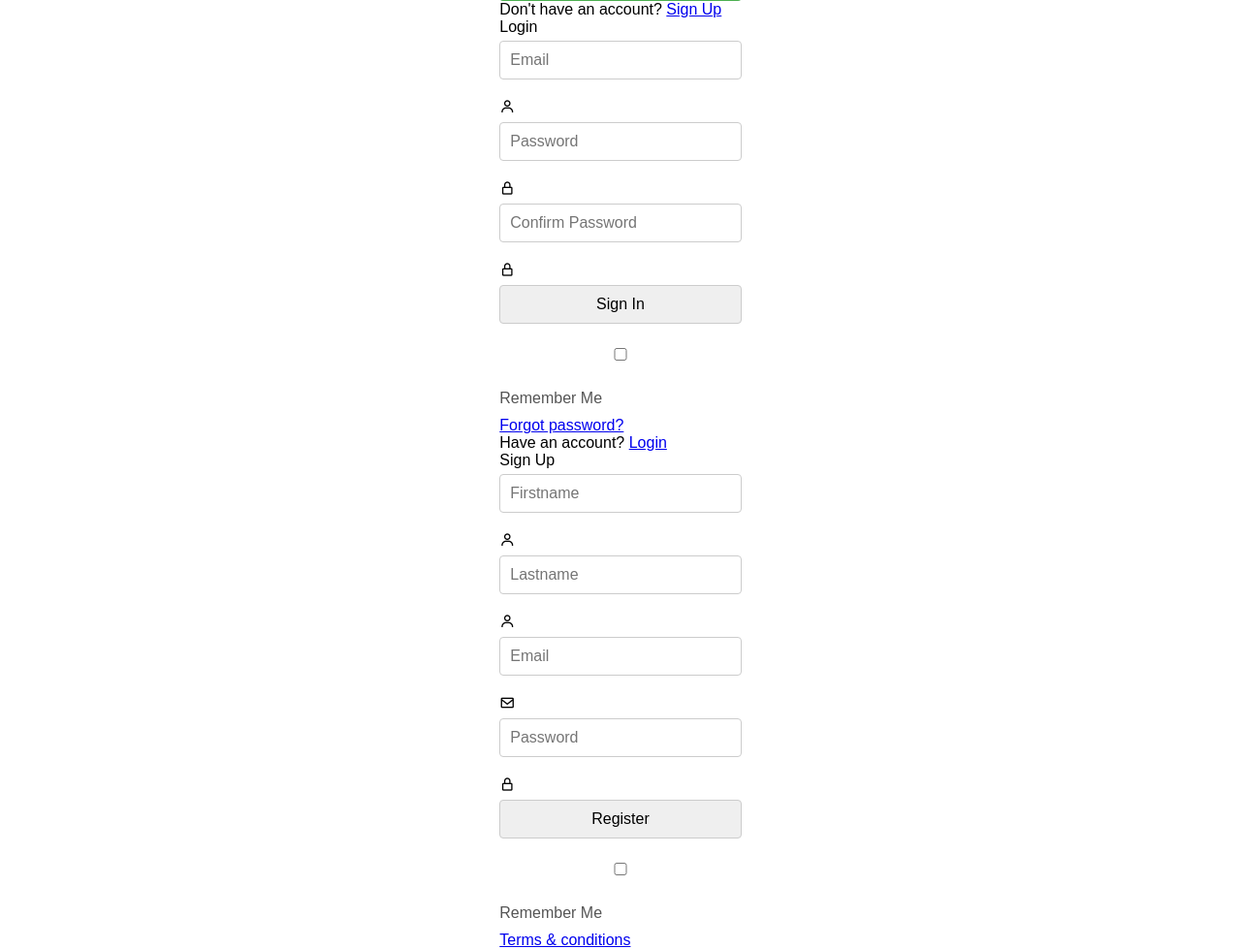
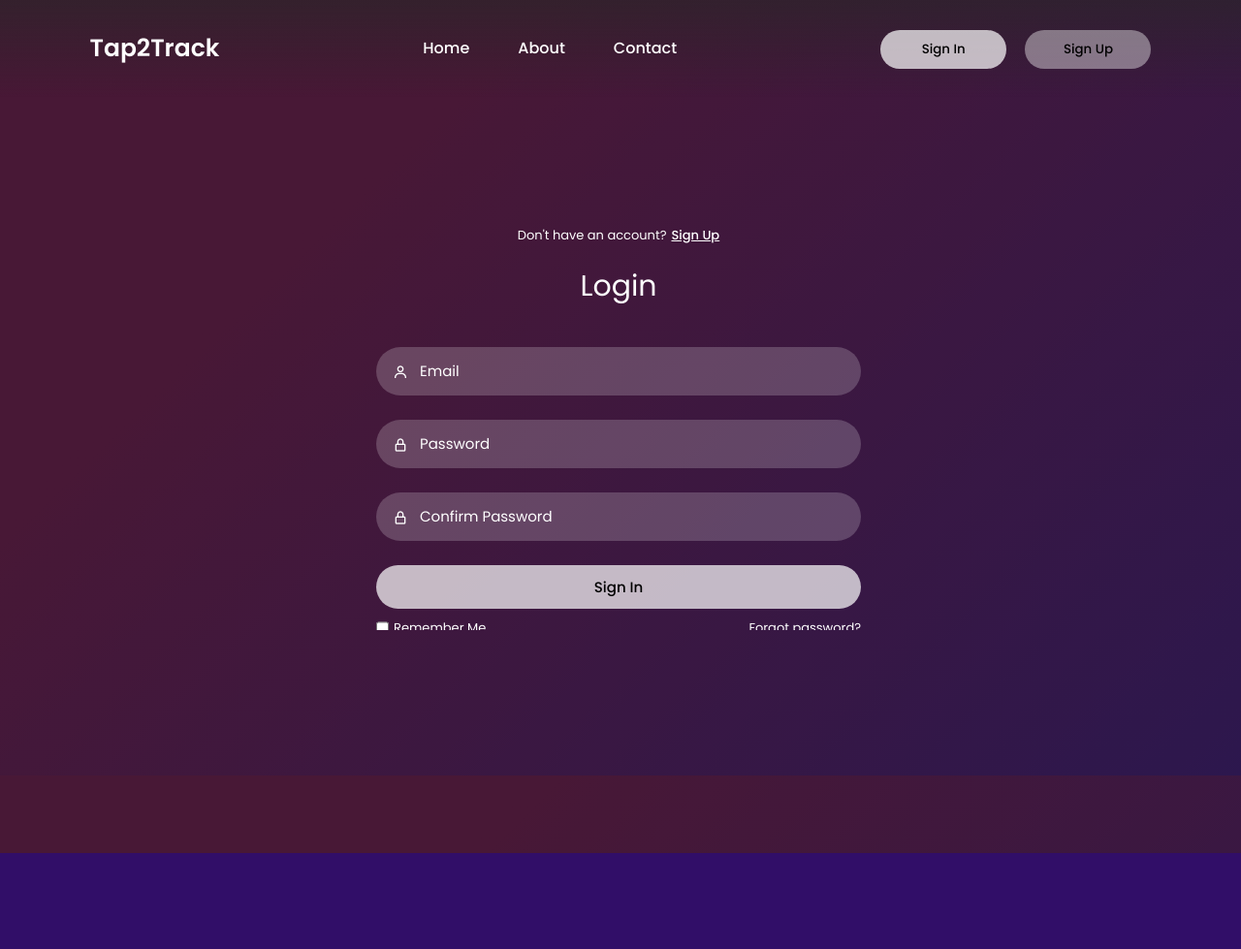
Before and after one commit to premm-learnings/tap2track, a plain HTML site: page signup.html in a window 1280 px wide. Shown: the whole page at 97% size. After the commit the page ends 880 px from the top, so only its background shows below. Drawn offline with nearby package versions, Linux system fonts and the light colour scheme; a script that the page names is missing.

Commit message:
Update signup.css

```diff
--- a/signup.css
+++ b/signup.css
@@ -1,56 +1,251 @@
-body, h1, form, input, label, button {
+@import url('https://fonts.googleapis.com/css2?family=Poppins:wght@400;500;600;700&display=swap');
+
+*{
     margin: 0;
     padding: 0;
     box-sizing: border-box;
-    font-family: Arial, sans-serif;
+    font-family: 'Poppins', sans-serif;
 }
-
-body {
+body{
+    background-color: #310e68;
+background-image: linear-gradient(316deg, #310e68 0%, #5f0f40 74%);
+    background-size: cover;
+    background-repeat: no-repeat;
+    background-attachment: fixed;
+    overflow: hidden;
+}
+.wrapper{
     display: flex;
     justify-content: center;
     align-items: center;
-    height: 100vh;
-    background-color: white;
+    min-height: 110vh;
+    background: rgba(39, 39, 39, 0.4);
 }
-.container {
-    background-color: white;
-    padding: 20px;
-    border-radius: 8px;
-    box-shadow: 0 0 10px rgba(0, 0, 0, 0.1);
-    width: 500px;
-    text-align: center;
+.input-box :nth-child(3){
+ color: red;
+ font-size: small;
+ font-family: 'Poppins', sans-serif;
+}
+.nav{
+    position: fixed;
+    top: 0;
+    display: flex;
+    justify-content: space-around;
+    width: 100%;
+    height: 100px;
+    line-height: 100px;
+    background: linear-gradient(rgba(39,39,39, 0.6), transparent);
+    z-index: 100;
+}
+.nav-logo a{
+    color: white;
+    font-size: 25px;
+    font-weight: 600;
+    text-decoration: none;
+
+}
+.nav-menu ul{
+    display: flex;
+}
+.nav-menu ul li{
+    list-style-type: none;
+}
+.nav-menu ul li .link{
+    text-decoration: none;
+    font-weight: 500;
+    color: #fff;
+    padding-bottom: 15px;
+    margin: 0 25px;
+}
+.link:hover, .active{
+    border-bottom: 2px solid #fff;
+}
+.nav-button .btn{
+    width: 130px;
+    height: 40px;
+    font-weight: 500;
+    background: rgba(255, 255, 255, 0.4);
+    border: none;
+    border-radius: 30px;
+    cursor: pointer;
+    transition: .3s ease;
 }
 
-h1 {
-    margin-bottom: 20px;
-    color: #333;
+.btn:hover{
+    background: rgba(255, 255, 255, 0.3);
 }
-
-label {
-    display: block;
+#registerBtn{
+    margin-left: 15px;
+}
+.btn.white-btn{
+    background: rgba(255, 255, 255, 0.7);
+}
+.btn.btn.white-btn:hover{
+    background: rgba(255, 255, 255, 0.5);
+}
+.nav-menu-btn{
+    display: none;
+}
+.form-box{
+    position: relative;
+    display: flex;
+    align-items: center;
+    justify-content: center;
+    width: 512px;
+    height: 420px;
+    overflow: hidden;
+    z-index: 2;
+}
+.login-container{
+    position: absolute;
+    left: 4px;
+    width: 500px;
+    display: flex;
+    flex-direction: column;
+    transition: .5s ease-in-out;
+}
+.register-container{
+    position: absolute;
+    right: -520px;
+    width: 500px;
+    display: flex;
+    flex-direction: column;
+    transition: .5s ease-in-out;
+}
+.top span{
+    color: #fff;
+    font-size: small;
+    padding: 10px 0;
+    display: flex;
+    justify-content: center;
+}
+.top span a{
+    font-weight: 500;
+    color: #fff;
+    margin-left: 5px;
+    /* text-decoration: dashed; */
+}
+header{
+    color: #fff;
+    font-size: 30px;
+    text-align: center;
+    padding: 10px 0 40px 0;
+}
+.two-forms{
+    display: flex;
+    gap: 10px;
+}
+.input-field{
+    font-size: 15px;
+    background: rgba(255, 255, 255, 0.2);
+    color: #fff;
+    height: 50px;
+    width: 100%;
+    padding: 0 10px 0 45px;
+    border: none;
+    border-radius: 30px;
+    outline: none;
+    transition: .2s ease;
+}
+.input-field:hover, .input-field:focus{
+    background: rgba(255, 255, 255, 0.25);
+}
+::-webkit-input-placeholder{
+    color: #fff;
+}
+.input-box i{
+    position: relative;
+    top: -35px;
+    left: 17px;
+    color: #fff;
+}
+.submit{
+    font-size: 15px;
+    font-weight: 500;
+    color: black;
+    height: 45px;
+    width: 100%;
+    border: none;
+    border-radius: 30px;
+    outline: none;
+    background: rgba(255, 255, 255, 0.7);
+    cursor: pointer;
+    transition: .3s ease-in-out;
+}
+.submit:hover{
+    background: rgba(255, 255, 255, 0.5);
+    box-shadow: 1px 5px 7px 1px rgba(0, 0, 0, 0.2);
+}
+.two-col{
+    display: flex;
+    justify-content: space-between;
+    color: #fff;
+    font-size: small;
     margin-top: 10px;
-    text-align: left;
-    color: #555;
 }
-input {
-    width: 100%;
-    padding: 10px;
-    margin-top: 5px;
-    margin-bottom: 20px;
-    border: 1px solid #ccc;
-    border-radius: 4px;
-    font-size: 16px;
+.two-col .one{
+    display: flex;
+    gap: 5px;
 }
-button {
-    width: 100%;
-    padding: 10px;
-    background-color: #4CAF50;
-    border: none;
-    color: white;
-    border-radius: 4px;
-    font-size: 16px;
-    cursor: pointer;
+.two label a{
+    text-decoration: none;
+    color: #fff;
 }
-button:hover {
-    background-color: #45a049;
+.two label a:hover{
+    text-decoration:underline;
 }
+@media only screen and (max-width: 0px){
+    .nav-button{
+        display: none;
+    }
+    .nav-menu.responsive{
+        top: 100px;
+    }
+    .nav-menu{
+        position: absolute;
+        top: -800px;
+        display: flex;
+        justify-content: center;
+        background: rgba(255, 255, 255, 0.2);
+        width: 100%;
+        height: 90vh;
+        backdrop-filter: blur(20px);
+        transition: .3s;
+    }
+    .nav-menu ul{
+        flex-direction: column;
+        text-align: center;
+    }
+    .nav-menu-btn{
+        display: block;
+    }
+    .nav-menu-btn i{
+        font-size: 25px;
+        color: #fff;
+        padding: 10px;
+        background: rgba(255, 255, 255, 0.2);
+        border-radius: 50%;
+        cursor: pointer;
+        transition: .3s;
+    }
+    .nav-menu-btn i:hover{
+        background: rgba(255, 255, 255, 0.15);
+    }
+}
+@media only screen and (max-width: 540px) {
+    .wrapper{
+        min-height: 100vh;
+    }
+    .form-box{
+        width: 100%;
+        height: 500px;
+    }
+    .register-container, .login-container{
+        width: 100%;
+        padding: 0 20px;
+    }
+    .register-container .two-forms{
+        flex-direction: column;
+        gap: 0;
+    }
+}
```
